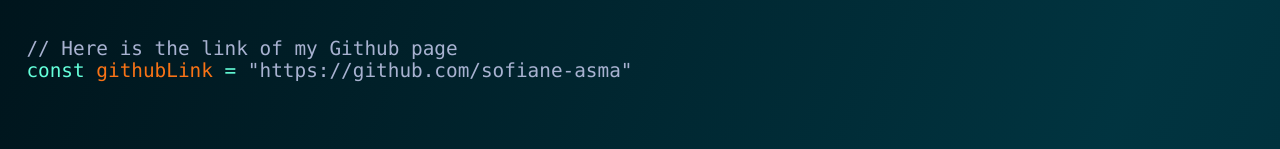
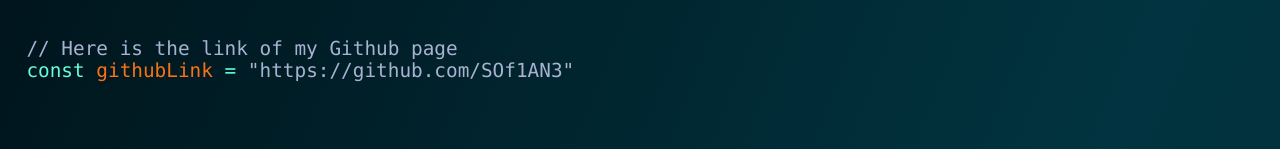
Before and after one commit to SOf1AN3/Portfolio, a React (Vite) app: page / in a window 1280 px wide. Shown: the part 293-442 px from the top of the page. Built offline with nearby package versions, Linux system fonts and the light colour scheme.

Commit message:
Fixing the github link

```diff
--- a/src/App.jsx
+++ b/src/App.jsx
@@ -294,7 +294,7 @@
           </motion.div>
           <motion.div variants={fadeIn} className="text-sm opacity-70 mb-8">
             <p>// Here is the link of my Github page</p>
-            <p className="text-[#64ffda]">const <span className="text-[#f97316]">githubLink</span> = <span className="text-[#a8b2d1]">"https://github.com/sofiane-asma"</span></p>
+            <p className="text-[#64ffda]">const <span className="text-[#f97316]">githubLink</span> = <span className="text-[#a8b2d1]">"https://github.com/SOf1AN3"</span></p>
           </motion.div>
         </motion.section>
 
```
